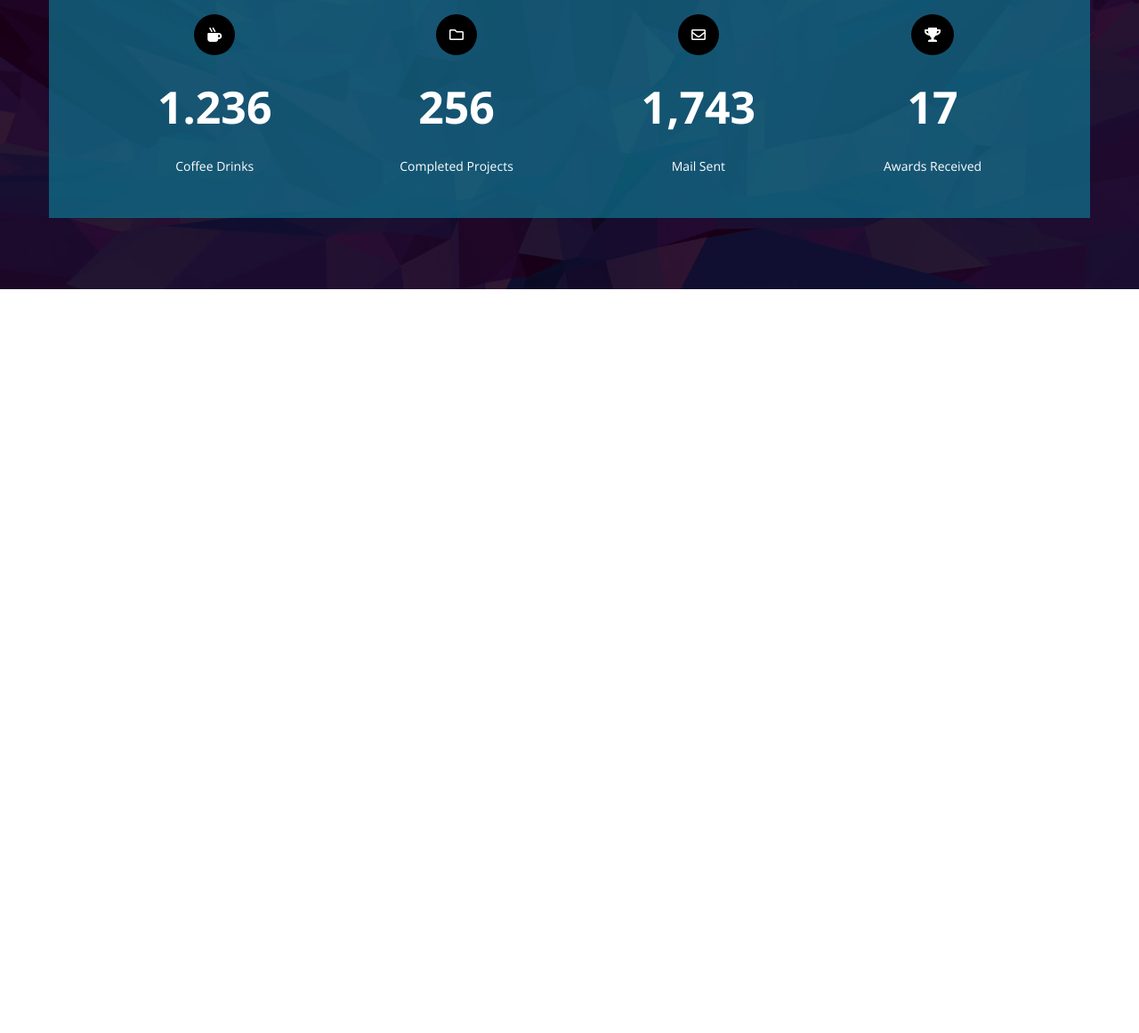
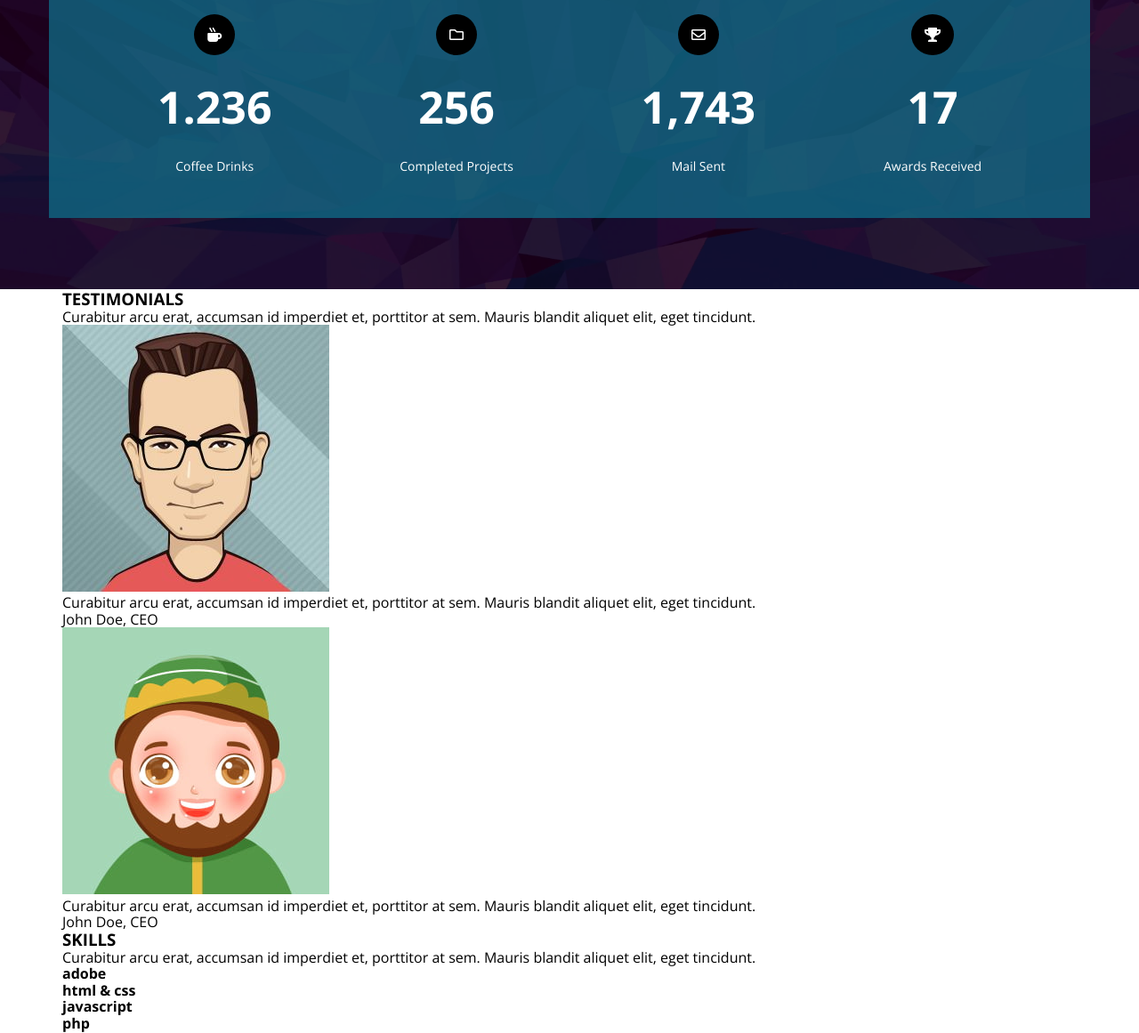
Before and after one commit to EasySoftTeam/Template-2, a plain HTML site: page index.html in a window 1280 px wide. Shown: the part 4430-5591 px from the top of the page at 89% size. Before the commit the page ends 4755 px from the top, so only its background shows below. Drawn offline with nearby package versions, Linux system fonts and the light colour scheme.

Commit message:
Update index.html

```diff
--- a/index.html
+++ b/index.html
@@ -195,6 +195,7 @@
             <a href="#">see more</a>
         </div>
     </div>
+    <!-- About -->
     <div class="about" id="about">
         <div class="main-header">
             <h1>about us</h1>
@@ -226,6 +227,70 @@
             </div>
         </div>
     </div>
+    <div class="our-skills">
+        <div class="container">
+            <div class="testimonials">
+                <div class="text">
+                    <h3>TESTIMONIALS</h3>
+                    <p>Curabitur arcu erat, accumsan id imperdiet et, porttitor at sem. Mauris blandit aliquet elit, eget tincidunt.</p>
+                </div>
+                <div class="card-cont">
+                        <div class="card">
+                            <img src="image/skills-01.jpg" alt="">
+                            <div class="card-title">
+                                <p>Curabitur arcu erat, accumsan id imperdiet et, porttitor at sem. Mauris blandit aliquet elit, eget tincidunt.</p>
+                                <p class="title">John Doe, CEO</p>
+                            </div>
+                        </div>
+                        <div class="card">
+                            <img src="image/skills-02.jpg" alt="">
+                            <div class="card-title">
+                                <p>Curabitur arcu erat, accumsan id imperdiet et, porttitor at sem. Mauris blandit aliquet elit, eget tincidunt.</p>
+                                <p class="title">John Doe, CEO</p>
+                            </div>
+                        </div>
+                    <ul>
+                        <li></li>
+                        <li class="active"></li>
+                        <li></li>
+                    </ul>
+                </div>
+            </div>
+            <div class="skills">
+                <div class="text">
+                    <h3>SKILLS</h3>
+                    <p>Curabitur arcu erat, accumsan id imperdiet et, porttitor at sem. Mauris blandit aliquet elit, eget tincidunt.</p>
+                </div>
+                <div class="load-cont">
+                    <div class="load">
+                        <h4>adobe</h4>
+                        <div>
+                            <div class="num1"></div>
+                        </div>
+                    </div>
+                    <div class="load">
+                        <h4>html & css</h4>
+                        <div>
+                            <div class="num2"></div>
+                        </div>
+                    </div>
+                    <div class="load">
+                        <h4>javascript</h4>
+                        <div>
+                            <div class="num3"></div>
+                        </div>
+                    </div>
+                    <div class="load">
+                        <h4>php</h4>
+                        <div>
+                            <div class="num4"></div>
+                        </div>
+                    </div>
+                </div>
+            </div>
+        </div>
+    </div>
+
 </body>
 
 </html>
```
